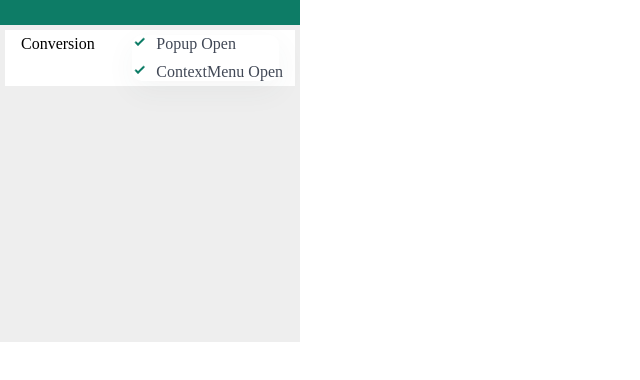
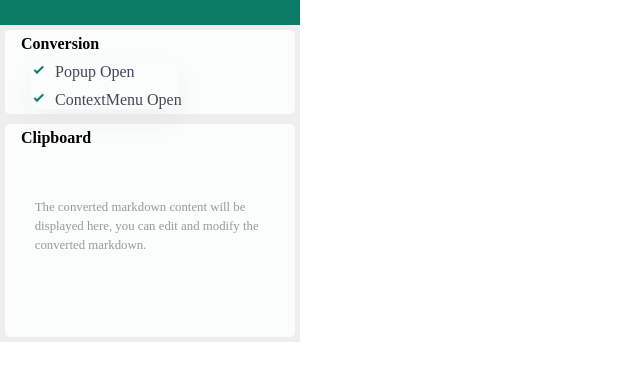
Before and after one commit to ShetePro/copy-to-markdown, a website built with Vite: page index.html in a window 1280 px wide. Shown: the part 58-438 px from the top of the page, without its empty margins (0-640 px from the left). Built offline with nearby package versions, Linux system fonts and the light colour scheme; no server answers.

Commit message:
feat(popup): Modify the markdown development of copy

```diff
--- a/src/content/index.js
+++ b/src/content/index.js
@@ -54,6 +54,10 @@ function selectorHandle() {
             const markdownText = unTexMarkdownEscaping(res);
             writeTextClipboard(markdownText || selectedText.toString());
             console.log(markdownText || selectedText.toString());
+            chrome.runtime.sendMessage({
+              extensionId: chrome.runtime.id,
+              message: markdownText,
+            });
             resolve(markdownText);
           })
           .catch((e) => {
--- a/src/popup/checkbox.css
+++ b/src/popup/checkbox.css
@@ -3,11 +3,7 @@
   --text: #414856;
   --check: var(--primary-color);
   --disabled: #c3c8de;
-  --width: 120px;
-  --height: 120px;
   --border-radius: 10px;
-  /*width: var(--width);*/
-  /*height: var(--height);*/
   border-radius: var(--border-radius);
   background-color: var(--background);
   position: relative;
@@ -36,6 +32,7 @@
   width: fit-content;
   transition: color 0.3s ease;
   transform: translateX(4px);
+  user-select: none;
 }
 
 #checklist label::before,
--- a/src/popup/main.js
+++ b/src/popup/main.js
@@ -1,5 +1,6 @@
-import { openSettingRender } from "./settingRender.js";
-import {defaultStorage, getChromeStorage} from "../utils/chromeStorage.js";
+import { openSettingRender } from "./render/settingRender.js";
+import { defaultStorage, getChromeStorage } from "../utils/chromeStorage.js";
+import { clipboardEditorRender } from "./render/copyRender.js";
 
 const popupContent = () => {
   const app = document.getElementById("app");
@@ -8,7 +9,8 @@ const popupContent = () => {
   header.innerHTML = `<h2>Copy To Markdown</h2>`;
   header.classList.add("app-header");
   const openSettings = openSettingRender(state);
-  app.append(header, openSettings);
+  const copyEditor = clipboardEditorRender();
+  app.append(header, openSettings, copyEditor);
   document.body.appendChild(app);
 };
 
--- a/src/popup/popup.css
+++ b/src/popup/popup.css
@@ -1,19 +1,25 @@
 @import "checkbox.css";
-html, body {
+html,
+body {
   margin: 0;
   padding: 0;
 }
 :root {
-  --primary-color: #0D7C66;
-  --secondary-color: #41B3A2;
-  --third-color: #BDE8CA;
-  --purple-color: #D7C3F1;
+  --primary-color: #0d7c66;
+  --secondary-color: #41b3a2;
+  --third-color: #bde8ca;
+  --purple-color: #d7c3f1;
   --text-color: #fff;
-  --app-bg: #EEEEEE;
+  --app-bg: #eeeeee;
+  --white-color: #fbfcfc;
 }
+
 #app {
+  display: flex;
+  flex-direction: column;
   width: 300px;
-  height: 400px;
+  min-height: 400px;
+  max-height: 800px;
   background-color: var(--app-bg);
   .app-header {
     color: var(--text-color);
@@ -22,14 +28,58 @@ html, body {
     background-color: var(--primary-color);
   }
   .setting-item {
+    margin: 5px;
+    padding: 5px 1rem;
+    border-radius: 5px;
+    background-color: var(--white-color);
+  }
+  .open-methods {
     display: flex;
-    flex-direction: row;
+    flex-direction: column;
     align-items: flex-start;
     justify-content: space-between;
-    margin: 5px;
-    padding: 5px 1rem;
-    background-color: white;
   }
-  .setting-open {
+  .setting-title {
+    text-align: left;
+    padding-bottom: 10px;
+    font-size: 1rem;
+    font-weight: 700;
+  }
+
+  .clipboard-editor {
+    display: flex;
+    flex-direction: column;
+    align-items: flex-start;
+    justify-content: flex-start;
+    background-color: var(--white-color);
+    height: 300px;
+    padding-right: 0;
+    flex-basis: 0;
+    flex-shrink: 1;
+    flex-grow: 1;
+    .clipboard-editor-input {
+      position: relative;
+      width: 100%;
+      height: 100%;
+      padding: 0;
+      border: none; /* 去掉边框 */
+      resize: none; /* 禁用拖动改变大小 */
+      outline: none;
+      overflow-y: auto;
+      background-color: var(--white-color);
+      line-height: 1.5; /* 行高 */
+      color: #333;
+      scrollbar-color: #999999 transparent;
+      scrollbar-width: thin;
+      .editor-empty {
+        position: absolute;
+        left: 50%;
+        top: 40%;
+        width: 90%;
+        transform: translate(-50%, -50%);
+        font-size: 0.8rem;
+        color: #999999;
+      }
+    }
   }
 }
--- /dev/null
+++ b/src/popup/render/copyRender.js
@@ -0,0 +1,44 @@
+let clipMarkdownText = "";
+export function clipboardEditorRender(text) {
+  const copyBox = document.createElement("div");
+  copyBox.classList.add("setting-item", "clipboard-editor");
+  const editor = createEditor();
+  const title = document.createElement("div");
+  title.classList.add("setting-title");
+  title.innerText = "Clipboard";
+  copyBox.append(title, editor);
+  return copyBox;
+}
+
+export function createEditor() {
+  const editor = document.createElement("div");
+  editor.classList.add("clipboard-editor-input");
+  console.log("watch 变更");
+  // first get copy text
+  chrome.runtime.sendMessage("getClipboardEditor", (message) => {
+    clipMarkdownText = message || "";
+    changeEditorState(editor);
+  });
+  // change message
+  chrome.runtime.onMessage.addListener((request) => {
+    clipMarkdownText = request || "";
+    changeEditorState(editor);
+  });
+  changeEditorState(editor);
+  return editor;
+}
+
+function changeEditorState(editor) {
+  if (clipMarkdownText) {
+    editor.setAttribute("contenteditable", "true");
+    editor.innerText = clipMarkdownText;
+  } else {
+    editor.innerHTML = getEditorEmpty();
+  }
+}
+
+function getEditorEmpty() {
+  return `<div class="editor-empty">
+      The converted markdown content will be displayed here, you can edit and modify the converted markdown.
+  </div>`;
+}
--- a/src/popup/settingRender.js
+++ b/src/popup/render/settingRender.js
@@ -1,11 +1,12 @@
-import { setChromeStorage, storageKey } from "../utils/chromeStorage.js";
-import settingStore from "./store.js";
+import { setChromeStorage, storageKey } from "../../utils/chromeStorage.js";
+import settingStore from "../store.js";
 
 export function openSettingRender() {
   const [setting, { changeSetting }] = settingStore();
-  console.log(setting);
   const settingItem = createSettingItemDom();
-  const label = document.createElement("span");
+  settingItem.classList.add("open-methods");
+  const label = document.createElement("div");
+  label.classList.add("setting-title");
   label.innerText = "Conversion";
   const checkbox = document.createElement("div");
   checkbox.id = "checklist";
```
Also changed, not shown: src/background/index.js (+16 -1 lines).
